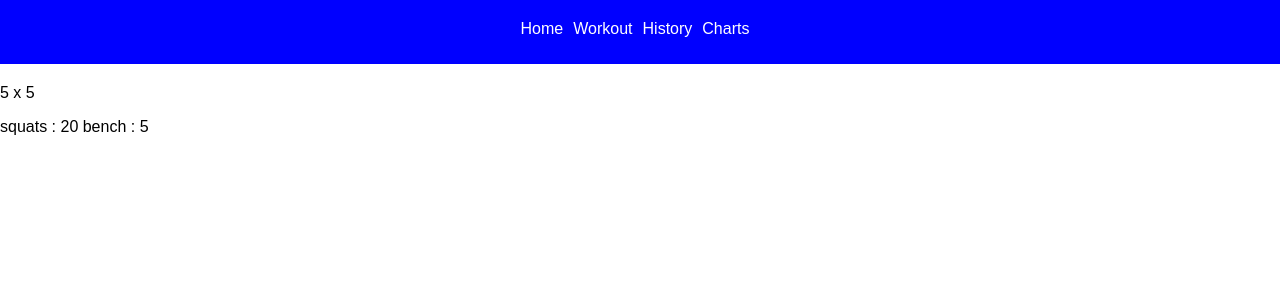
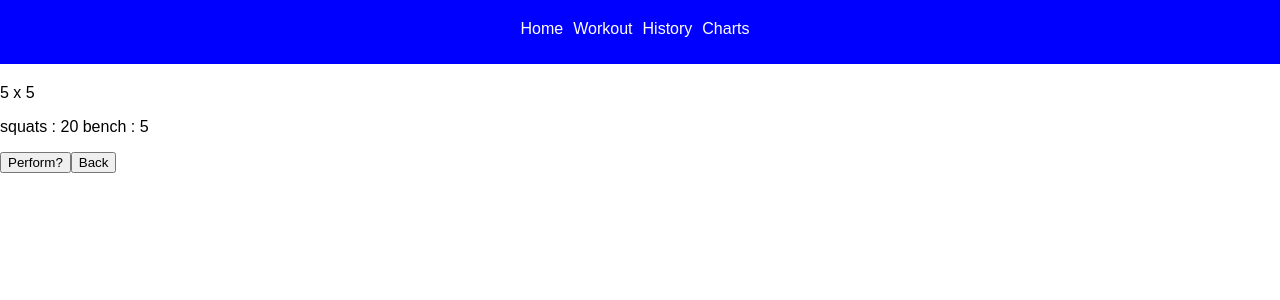
Before and after one commit to gewashington/workoutwebsite, a React (Create React App) app: page /workout/1 in a window 1280 px wide. Shown: the top 300 px of the page. Built offline with nearby package versions, Linux system fonts and the light colour scheme.

Commit message:
added back button to single workout

```diff
--- a/src/components/Exercise/ViewWorkOut.jsx
+++ b/src/components/Exercise/ViewWorkOut.jsx
@@ -5,10 +5,17 @@
 /* eslint import/no-named-as-default: 0 */
 
 import React from 'react';
+import { withRouter, Link } from 'react-router-dom';
 
-export default class ViewWorkout extends React.Component {
+class ViewWorkout extends React.Component {
   constructor(props) {
     super(props);
+  }
+
+  handleBack = (e) => {
+    e.preventDefault
+    this.props.history.goBack()
+
   }
 
 
@@ -21,7 +28,11 @@ export default class ViewWorkout extends React.Component {
         <p>{(Object.keys(workout.exercises).map(key =>
         `${key} : ${workout.exercises[key]} `))}
         </p>
+        <button>Perform?</button>
+        <button onClick={this.handleBack}>Back</button>
       </div>
     );
   }
 }
+
+export default withRouter(ViewWorkout);
```
